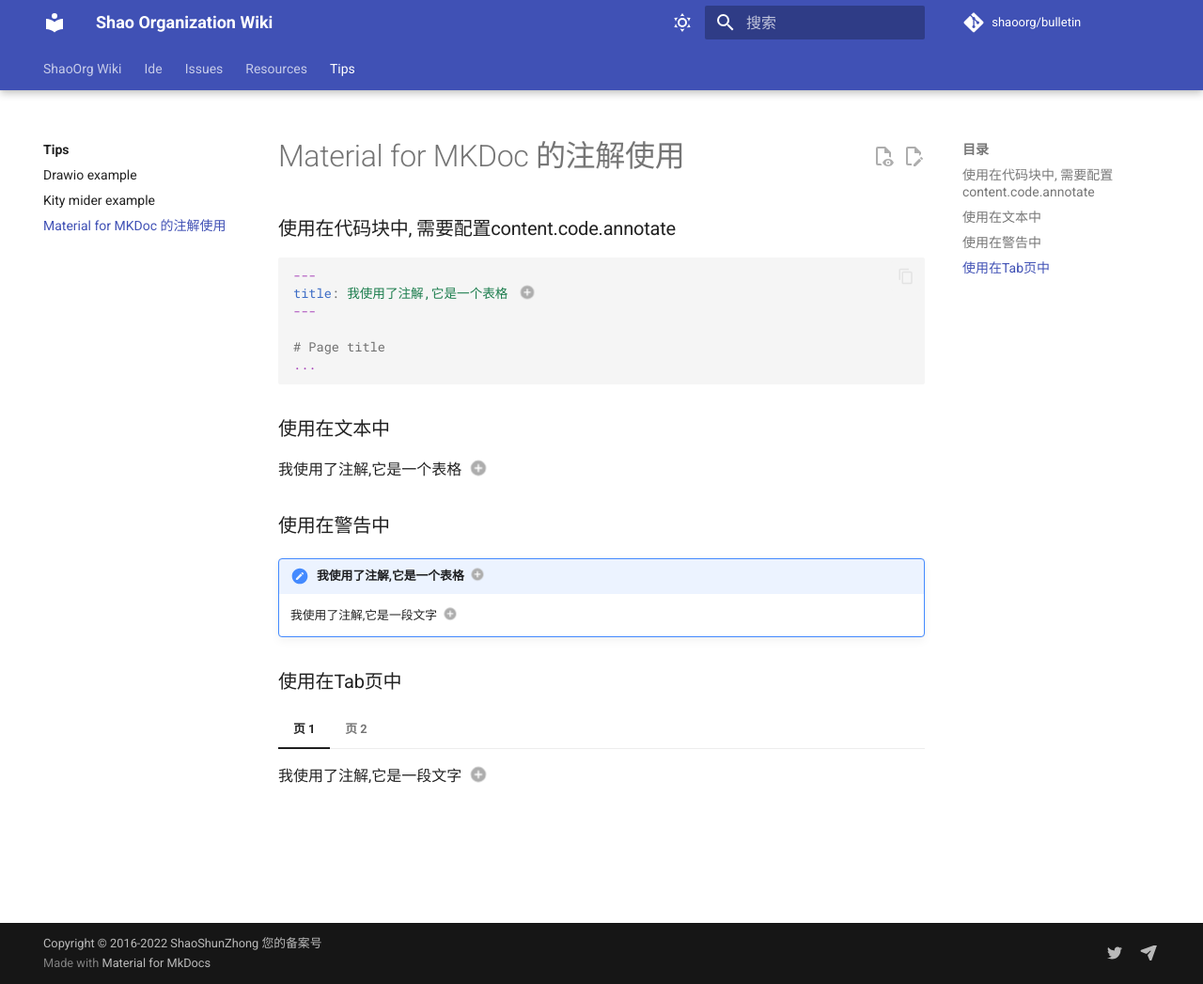
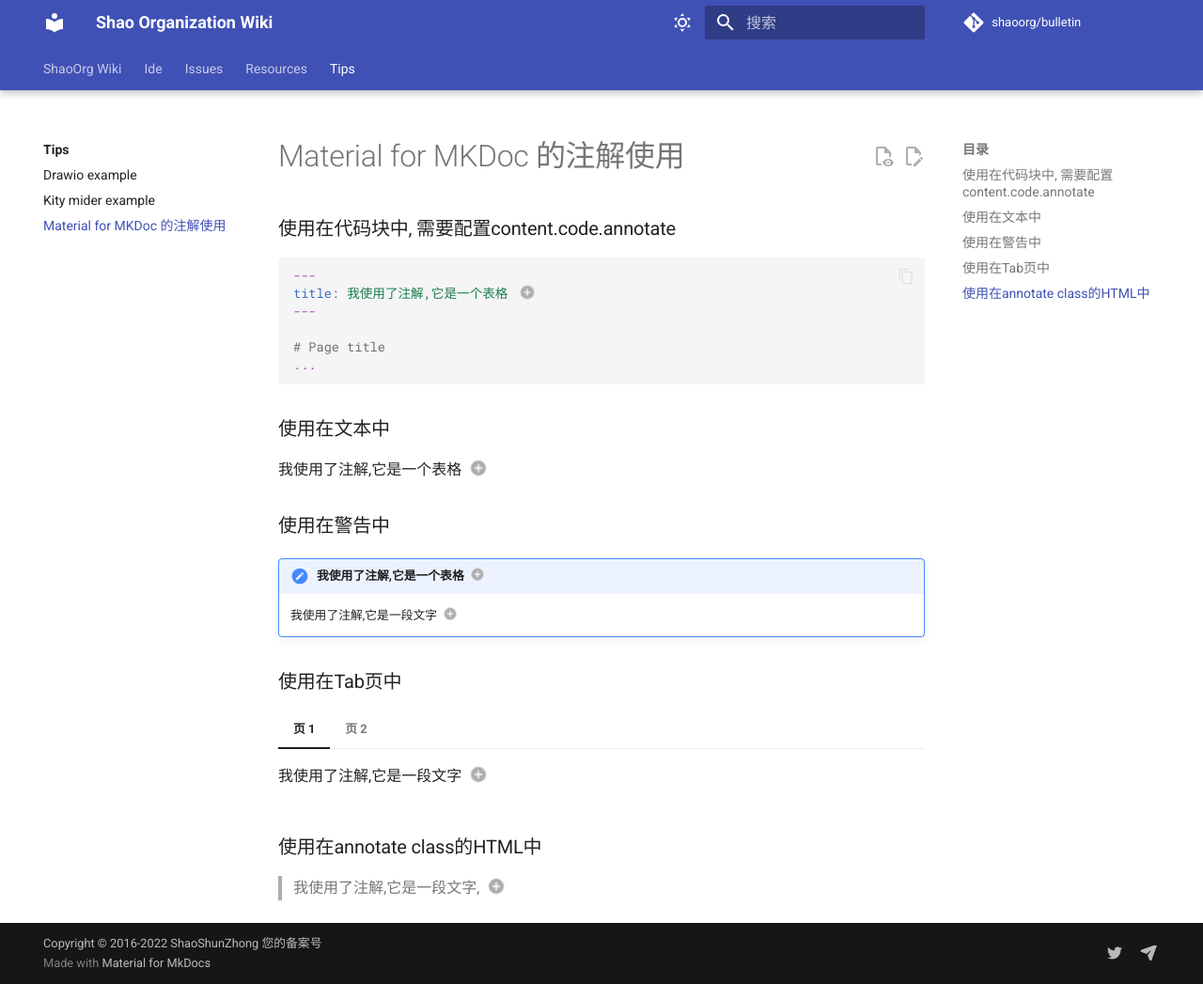
Before and after one commit to ShaoOrg/bulletin, an MkDocs documentation site: the page built from docs/tips/mkdoc-annotation-example.md, in a window 1280 px wide and 1047 px high. Shown: the whole window at 94% size. Built offline with MkDocs 1.6.1 and Material for MkDocs 9.7.7, drawn with Linux system fonts in a browser that asks for light colours; emoji names are drawn with the system emoji font; comment, search, counter and statistics services are not loaded.

Commit message:
NOCR: annotation

```diff
--- a/docs/tips/mkdoc-annotation-example.md
+++ b/docs/tips/mkdoc-annotation-example.md
@@ -62,3 +62,12 @@ title: 我使用了注解,它是一个表格 # (1)!
     { .annotate }
 
     1.  :woman_raising_hand: I'm an annotation as well!
+
+### 使用在annotate class的HTML中
+<div class="annotate" markdown>
+
+> 我使用了注解,它是一段文字, (1)
+
+</div>
+
+1.  :man_raising_hand: I'm an annotation!
```
